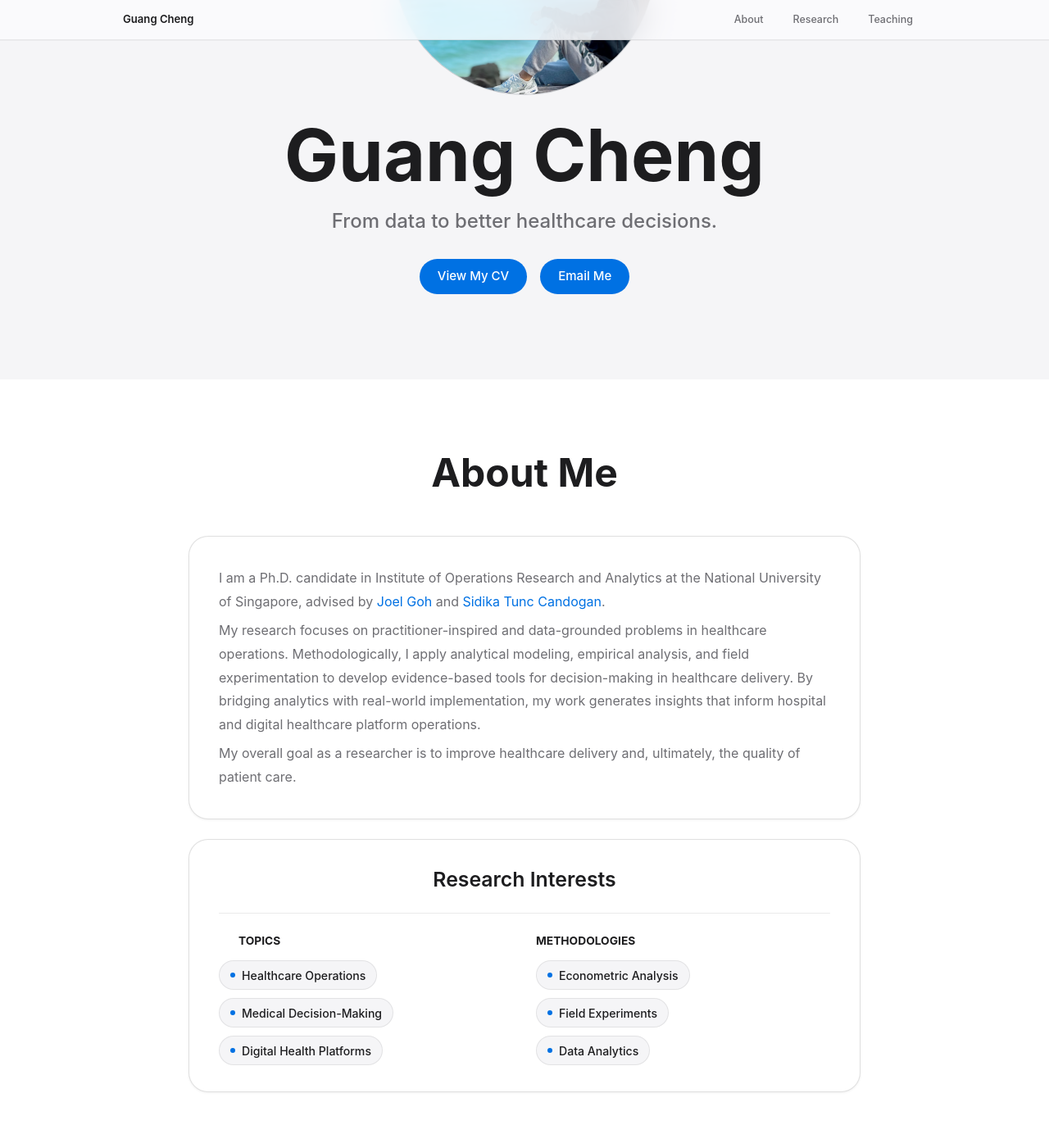
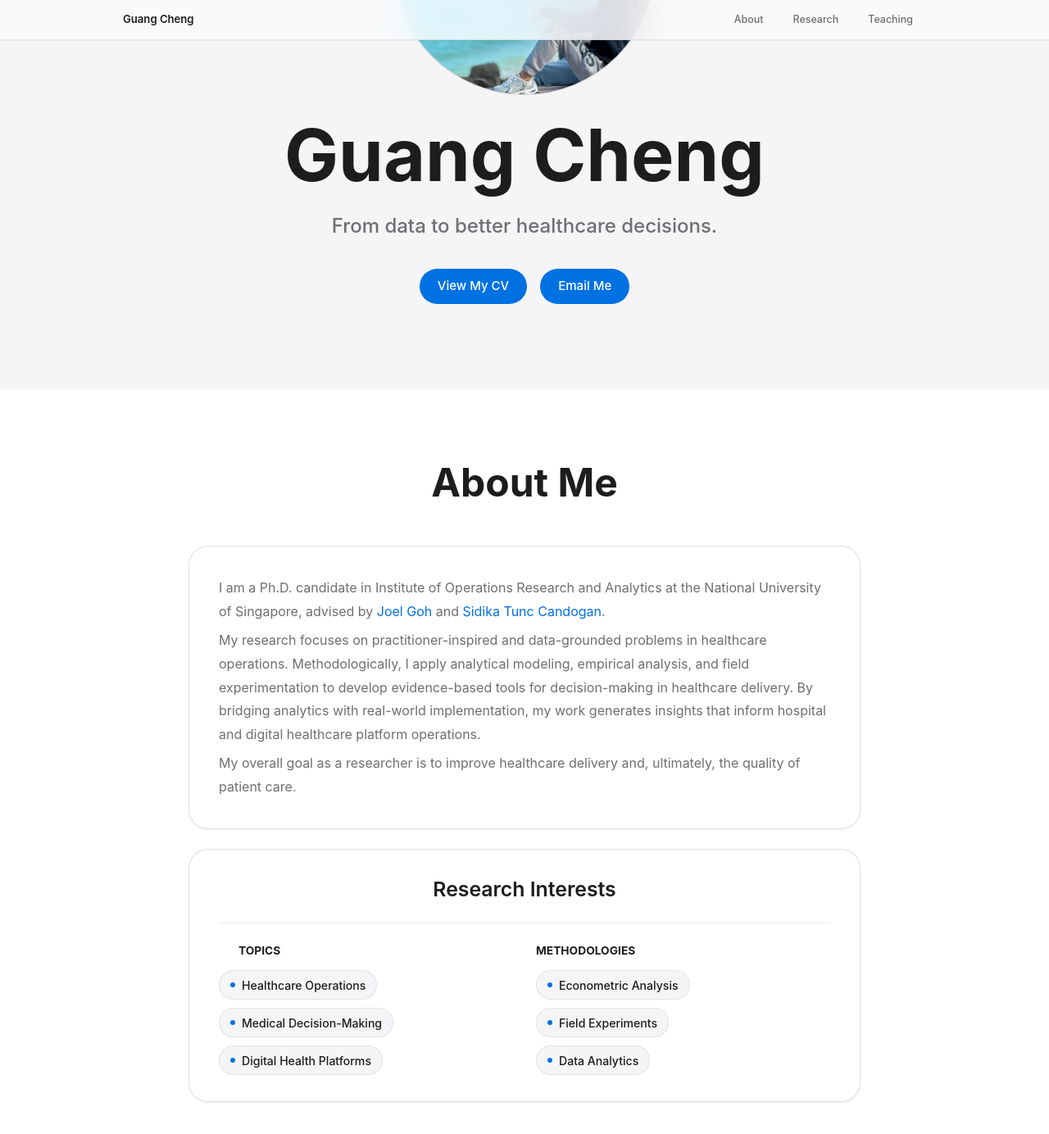
Before and after one commit to gcheng-nus/gcheng-nus.github.io, a Jekyll site: the page built from _pages/about.md, in a window 1280 px wide and 1400 px high, scrolled down 332 px. Shown: the top 1384 px of the window at 82% size. Built offline with Jekyll 4.4.1, drawn with Linux system fonts in a browser that asks for light colours.

Commit message:
update landing position

```diff
--- a/assets/css/academic.scss
+++ b/assets/css/academic.scss
@@ -226,7 +226,7 @@ body.academic-site {
 }
 
 .intro-name {
-  margin: 0 0 18px;
+  margin: 0 0 24px;
   color: var(--academic-fg);
   font-size: 5.5rem;
   font-weight: 700;
@@ -236,7 +236,7 @@ body.academic-site {
 
 .intro-lede {
   max-width: 600px;
-  margin: 0 auto 30px;
+  margin: 0 auto 36px;
   color: var(--academic-muted);
   font-size: 1.5rem;
   font-weight: 500;
```
